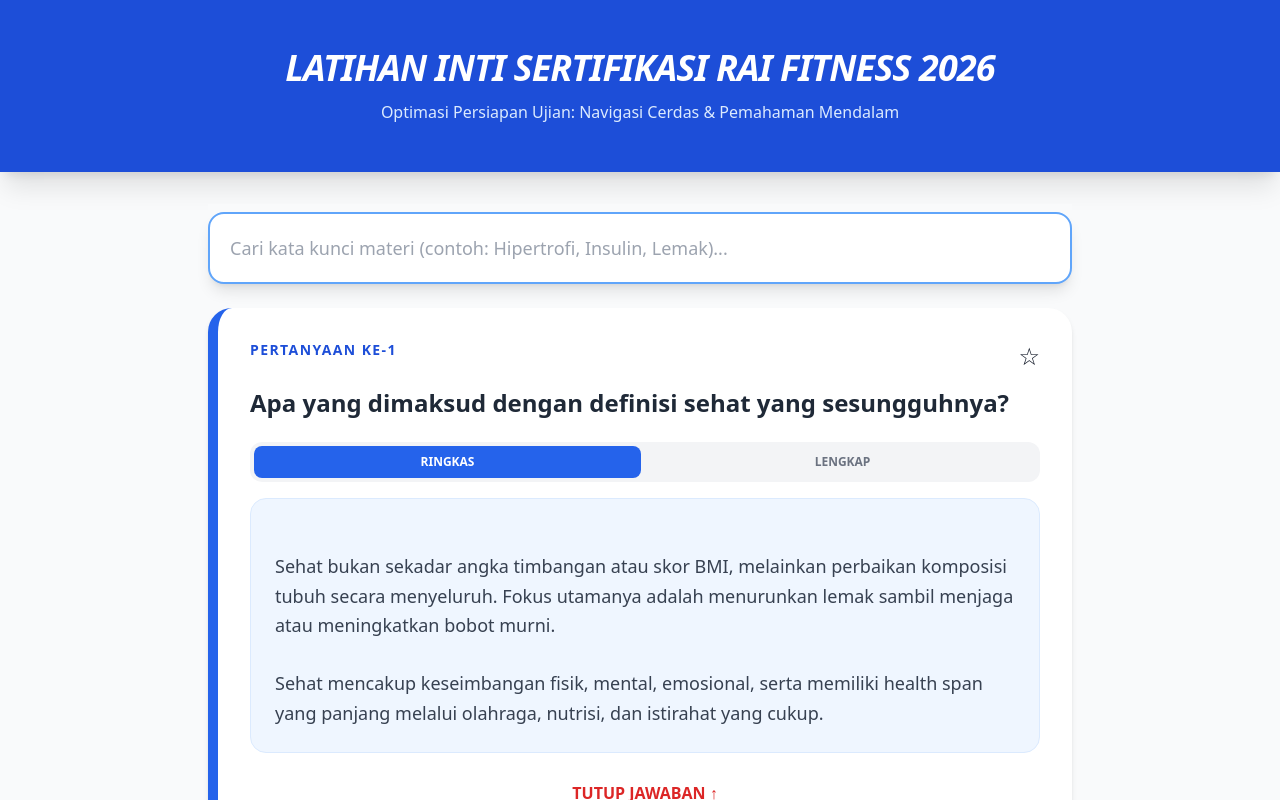
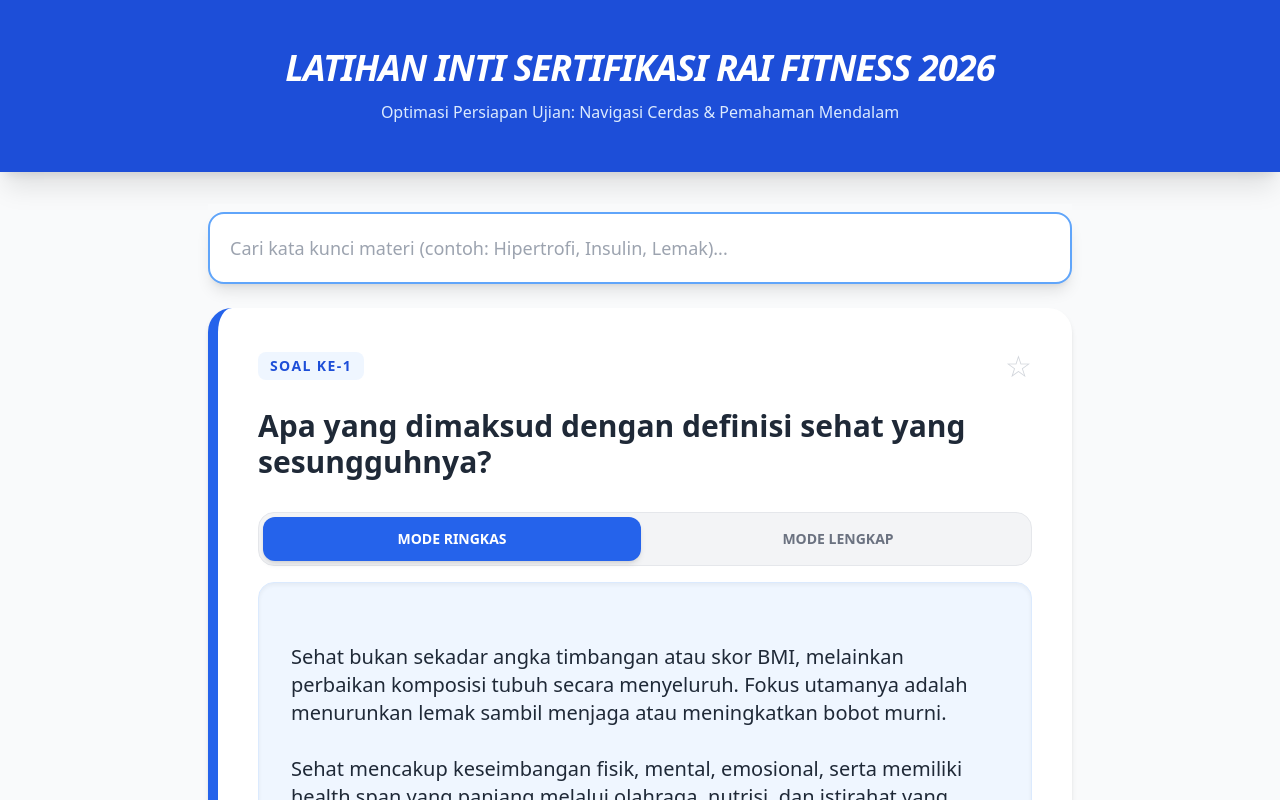
Before and after one commit to nueldp/Latihan_inti_sertifikasi, a plain HTML site: page index.html in a window 1280 px wide. Both pictures are taken after a click on the button "LIHAT JAWABAN". Shown: the top 800 px of the page. Drawn offline with nearby package versions, Linux system fonts and the light colour scheme.

Commit message:
Update index.html

```diff
--- a/index.html
+++ b/index.html
@@ -49,123 +49,123 @@
     </main>
 
     <script src="soal_rai_2026.js"></script>
-
-    <script>
+<script>
         let currentPage = 1;
         const itemsPerPage = 1;
         let filteredQuestions = [];
         let currentModes = {};
         let bookmarks = JSON.parse(localStorage.getItem('rai_bookmarks')) || [];
 
-        // 1. Inisialisasi awal saat data termuat
         window.addEventListener('DOMContentLoaded', () => {
             if (typeof questions !== 'undefined') {
                 filteredQuestions = [...questions];
                 renderQuiz();
-            } else {
-                console.error("Data 'questions' tidak ditemukan. Pastikan file soal_rai_2026.js sudah benar.");
             }
         });
 
-        // 2. Fungsi Render Utama
         function renderQuiz() {
             const container = document.getElementById('quiz-container');
             const pageIndicator = document.getElementById('pageIndicator');
             container.innerHTML = '';
 
             if (filteredQuestions.length === 0) {
-                container.innerHTML = `<div class="p-12 text-center bg-white rounded-3xl shadow-inner border-2 border-dashed border-gray-200">
-                    <p class="text-xl text-gray-400 font-bold">Materi tidak ditemukan.</p>
-                </div>`;
+                container.innerHTML = `<div class="p-12 text-center bg-white rounded-3xl shadow-inner border-2 border-dashed border-gray-200"><p class="text-xl text-gray-400 font-bold">Materi tidak ditemukan.</p></div>`;
                 document.getElementById('paginationControls').classList.add('hidden');
                 return;
             }
 
             document.getElementById('paginationControls').classList.remove('hidden');
-
-            // Hitung item yang aktif
             const startIndex = (currentPage - 1) * itemsPerPage;
             const item = filteredQuestions[startIndex];
 
-            // Set mode default jika belum ada
+            // Pastikan mode terinisialisasi
             if (!currentModes[item.id]) currentModes[item.id] = 'short';
             const isBookmarked = bookmarks.includes(item.id);
 
-            // Buat Elemen Kartu
             const card = document.createElement('div');
-            card.className = "fade-in bg-white p-6 md:p-8 rounded-3xl shadow-md border-l-[10px] border-blue-600 relative transition-all";
+            // Menambah padding-top ekstra agar bintang tidak tertutup di layar lebar
+            card.className = "fade-in bg-white p-6 md:p-10 rounded-3xl shadow-md border-l-[10px] border-blue-600 relative transition-all";
+
             card.innerHTML = `
-                <div class="flex justify-between items-start mb-4">
-                    <span class="text-blue-700 font-black text-sm uppercase tracking-widest">Pertanyaan Ke-${startIndex + 1}</span>
-                    <button onclick="toggleBookmark(${item.id})" class="text-2xl transition-transform active:scale-125 focus:outline-none">
-                        ${isBookmarked ? '⭐' : '☆'}
+                <div class="flex justify-between items-center mb-6">
+                    <span class="text-blue-700 font-black text-sm uppercase tracking-widest bg-blue-50 px-3 py-1 rounded-lg">Soal Ke-${startIndex + 1}</span>
+                    <button onclick="toggleBookmark(${item.id})" class="text-3xl focus:outline-none hover:scale-110 transition-transform" title="Simpan Soal">
+                        ${isBookmarked ? '<span class="text-yellow-500">⭐</span>' : '<span class="text-gray-300">☆</span>'}
                     </button>
                 </div>
 
-                <h3 class="text-2xl font-bold text-gray-800 mb-6 leading-tight">${item.q}</h3>
+                <h3 class="text-2xl md:text-3xl font-bold text-gray-800 mb-8 leading-tight">${item.q}</h3>
 
                 <button id="btn-open-${item.id}" onclick="toggleAnswer('${item.id}')"
-                    class="w-full bg-blue-600 text-white py-4 rounded-2xl font-bold text-lg shadow-lg hover:bg-blue-700 transition-all">
+                    class="w-full bg-blue-600 text-white py-5 rounded-2xl font-bold text-xl shadow-lg hover:bg-blue-700 active:scale-95 transition-all">
                     LIHAT JAWABAN
                 </button>
 
-                <div id="ans-${item.id}" class="hidden mt-6">
-                    <div class="flex gap-2 mb-4 bg-gray-100 p-1 rounded-xl">
-                        <button class="flex-1 py-2 text-xs font-bold rounded-lg ${currentModes[item.id] === 'short' ? 'active-mode' : 'text-gray-500'}"
-                            onclick="switchMode(${item.id}, 'short')">RINGKAS</button>
-                        <button class="flex-1 py-2 text-xs font-bold rounded-lg ${currentModes[item.id] === 'long' ? 'active-mode' : 'text-gray-500'}"
-                            onclick="switchMode(${item.id}, 'long')">LENGKAP</button>
+                <div id="ans-${item.id}" class="hidden mt-6 space-y-4">
+                    <div class="flex gap-2 p-1 bg-gray-100 rounded-2xl border border-gray-200">
+                        <button class="flex-1 py-3 text-sm font-black rounded-xl transition-all ${currentModes[item.id] === 'short' ? 'active-mode shadow-md' : 'text-gray-500'}"
+                            onclick="switchMode(${item.id}, 'short')">MODE RINGKAS</button>
+                        <button class="flex-1 py-3 text-sm font-black rounded-xl transition-all ${currentModes[item.id] === 'long' ? 'active-mode shadow-md' : 'text-gray-500'}"
+                            onclick="switchMode(${item.id}, 'long')">MODE LENGKAP</button>
                     </div>
-                    <div id="text-${item.id}" class="ans-text text-gray-700 leading-relaxed bg-blue-50 p-6 rounded-2xl font-medium border border-blue-100 text-lg">
+
+                    <div id="text-${item.id}" class="ans-text text-gray-800 leading-relaxed bg-blue-50 p-6 md:p-8 rounded-2xl font-medium border border-blue-100 text-lg md:text-xl shadow-inner">
                         ${currentModes[item.id] === 'short' ? item.a_short : item.a_long}
                     </div>
-                    <button onclick="toggleAnswer('${item.id}')" class="w-full mt-4 py-3 text-red-600 font-bold hover:bg-red-50 rounded-xl transition-all">
-                        TUTUP JAWABAN ↑
+
+                    <button onclick="toggleAnswer('${item.id}')" class="w-full mt-4 py-4 text-red-600 font-extrabold hover:bg-red-50 rounded-2xl transition-all border-2 border-transparent hover:border-red-100 uppercase tracking-tighter">
+                        Tutup Jawaban ↑
                     </button>
                 </div>
             `;
             container.appendChild(card);
 
-            // Update Navigasi
             const totalPages = Math.ceil(filteredQuestions.length / itemsPerPage);
             pageIndicator.innerText = `${currentPage} / ${totalPages}`;
             document.getElementById('prevBtn').disabled = currentPage === 1;
             document.getElementById('nextBtn').disabled = currentPage === totalPages;
         }
 
-        // 3. Fungsi Navigasi Halaman
         function changePage(direction) {
             currentPage += direction;
             renderQuiz();
             window.scrollTo({ top: 0, behavior: 'smooth' });
         }
 
-        // 4. Fungsi Tampil/Sembunyi Jawaban
         function toggleAnswer(id) {
             const ansDiv = document.getElementById(`ans-${id}`);
             const btnOpen = document.getElementById(`btn-open-${id}`);
-            ansDiv.classList.toggle('hidden');
-            btnOpen.classList.toggle('hidden');
+            if (ansDiv.classList.contains('hidden')) {
+                ansDiv.classList.remove('hidden');
+                btnOpen.classList.add('hidden');
+            } else {
+                ansDiv.classList.add('hidden');
+                btnOpen.classList.remove('hidden');
+            }
         }
 
-        // 5. Fungsi Ganti Mode Jawaban
         function switchMode(id, mode) {
             currentModes[id] = mode;
-            renderQuiz();
+            // Gunakan update teks langsung agar tidak merusak scroll position
+            const item = filteredQuestions.find(q => q.id === id);
+            const textDiv = document.getElementById(`text-${id}`);
+            if (textDiv && item) {
+                textDiv.innerText = (mode === 'short') ? item.a_short : item.a_long;
+                renderQuiz(); // Re-render untuk update status tombol aktif
+            }
         }
 
-        // 6. Fungsi Pencarian
         function searchQuiz() {
             const term = document.getElementById('searchInput').value.toLowerCase();
             filteredQuestions = questions.filter(item =>
                 item.q.toLowerCase().includes(term) ||
-                item.a_long.toLowerCase().includes(term)
+                item.a_long.toLowerCase().includes(term) ||
+                item.a_short.toLowerCase().includes(term)
             );
-            currentPage = 1; // Reset ke halaman pertama saat mencari
+            currentPage = 1;
             renderQuiz();
         }
 
-        // 7. Fungsi Bookmark Strategis
         function toggleBookmark(id) {
             const index = bookmarks.indexOf(id);
             if (index > -1) {
```
